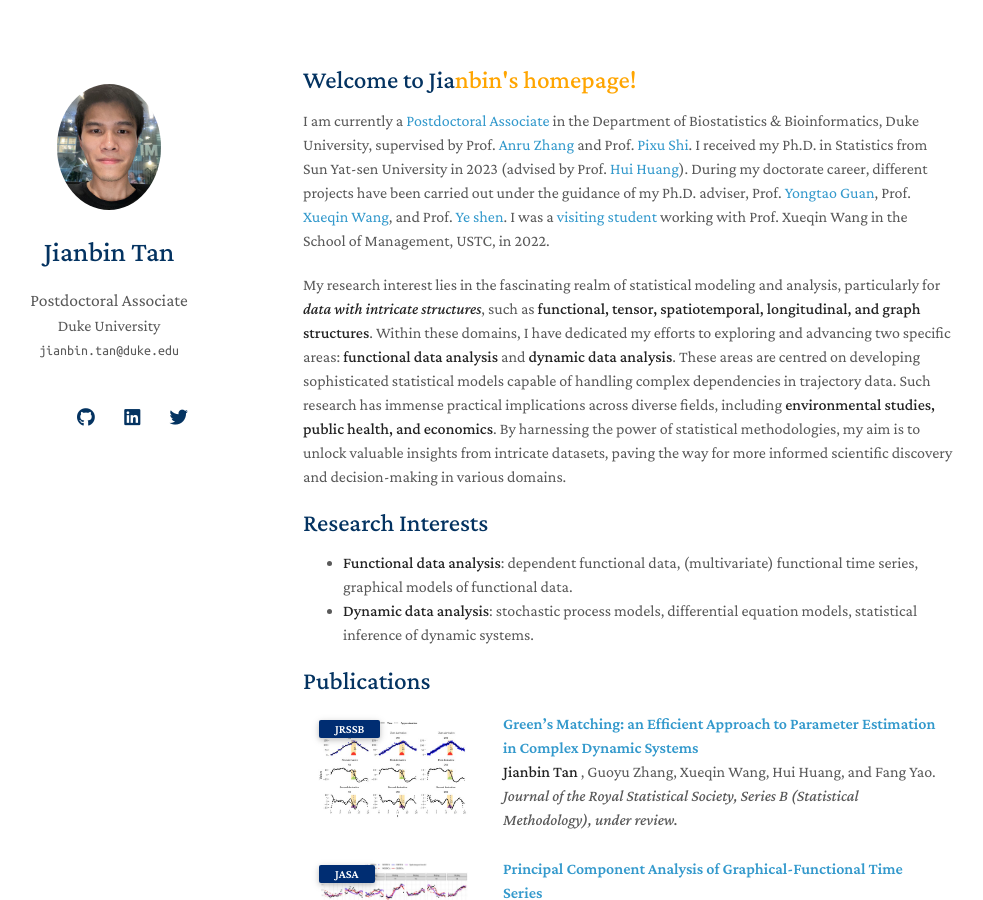
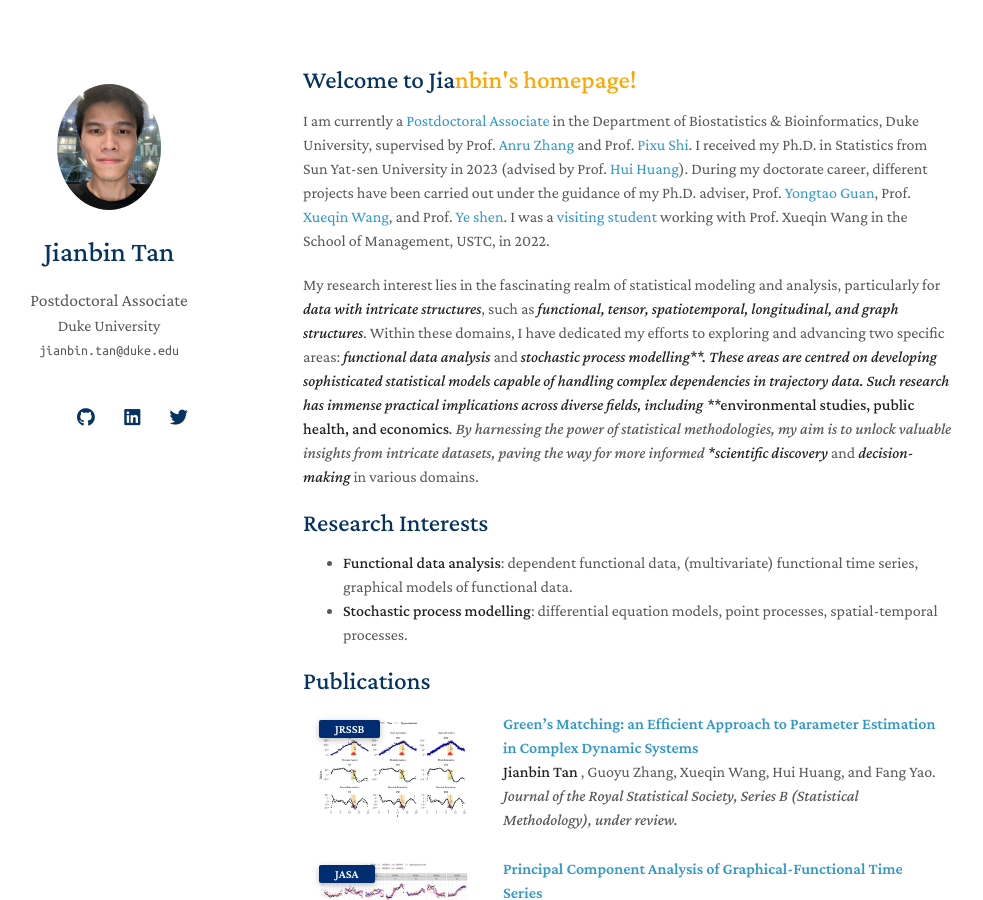
Before and after one commit to Tan-jianbin/Tan-jianbin.github.io, a Jekyll site: the page built from index.md, in a window 1280 px wide and 900 px high. Shown: the whole window, without its empty margins (167-1150 px from the left). Built offline with Jekyll 4.4.1, drawn with Linux system fonts in a browser that asks for light colours; nearby versions of some CDN libraries; a style sheet for code colours, icons or effects is not loaded; our own code applies the rules of GitHub Pages for plain Markdown files.

Commit message:
Update index.md

```diff
--- a/index.md
+++ b/index.md
@@ -6,13 +6,13 @@ layout: homepage
 
 I am currently a [Postdoctoral Associate](https://biostat.duke.edu/profile/jianbin-tan) in the Department of Biostatistics & Bioinformatics, Duke University, supervised by Prof. [Anru Zhang](https://anruzhang.github.io) and Prof. [Pixu Shi](https://pixushi.github.io). I received my Ph.D. in Statistics from Sun Yat-sen University in 2023 (advised by Prof. [Hui Huang](https://math.sysu.edu.cn/teacher/485)). During my doctorate career, different projects have been carried out under the guidance of my Ph.D. adviser, Prof. [Yongtao Guan](https://people.miami.edu/profile/yguan@miami.edu),  Prof. [Xueqin Wang](https://bs.ustc.edu.cn/english/profile.php?id=650), and Prof. [Ye shen](https://publichealth.uga.edu/faculty-member/ye-shen/). I was a [visiting student](https://statlab905.github.io/author/jianbin-tan/) working with Prof. Xueqin Wang in the School of Management, USTC, in 2022.
 
-My research interest lies in the fascinating realm of statistical modeling and analysis, particularly for ***data with intricate structures***, such as **functional, tensor, spatiotemporal, longitudinal, and graph structures**. Within these domains, I have dedicated my efforts to exploring and advancing two specific areas: **functional data analysis** and **dynamic data analysis**. These areas are centred on developing sophisticated statistical models capable of handling complex dependencies in trajectory data. Such research has immense practical implications across diverse fields, including **environmental studies, public health, and economics**. By harnessing the power of statistical methodologies, my aim is to unlock valuable insights from intricate datasets, paving the way for more informed scientific discovery and decision-making in various domains.
+My research interest lies in the fascinating realm of statistical modeling and analysis, particularly for ***data with intricate structures***, such as ***functional, tensor, spatiotemporal, longitudinal, and graph structures***. Within these domains, I have dedicated my efforts to exploring and advancing two specific areas: ***functional data analysis*** and ***stochastic process modelling**. These areas are centred on developing sophisticated statistical models capable of handling complex dependencies in trajectory data. Such research has immense practical implications across diverse fields, including ***environmental studies, public health, and economics***. By harnessing the power of statistical methodologies, my aim is to unlock valuable insights from intricate datasets, paving the way for more informed ***scientific discovery*** and ***decision-making*** in various domains.
 
 
 ## Research Interests
 
 - **Functional data analysis**: dependent functional data, (multivariate) functional time series, graphical models of functional data.
-- **Dynamic data analysis**: stochastic process models, differential equation models, statistical inference of dynamic systems.
+- **Stochastic process modelling**: differential equation models, point processes, spatial-temporal processes.
 
 
 {% include_relative _includes/publications.md %}
```
